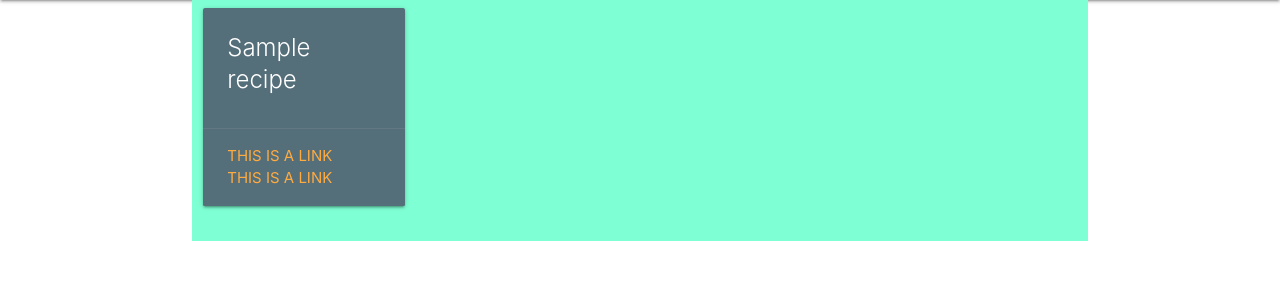
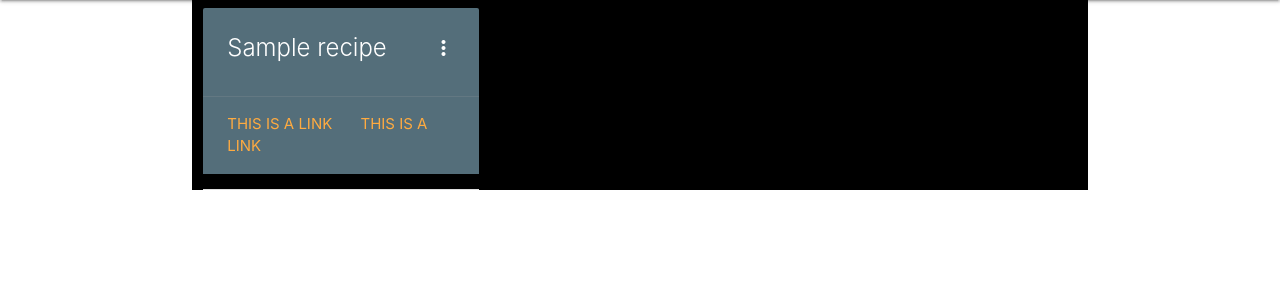
Before and after one commit to firepenguindisopanda/recipe-board, a Python web app: template App/templates/recipes.html in a window 1280 px wide. Shown: the part 64-364 px from the top of the page. Run offline with Jinja, Linux system fonts and the light colour scheme; the template is opened without the code that fills it: most values are stand-ins (such as "Sample title", 1, 10 or a date in 2020).

Commit message:
fixed the card layout to display 3 in a row

```diff
--- a/App/templates/recipes.html
+++ b/App/templates/recipes.html
@@ -8,28 +8,27 @@
     {% if current_user.is_authenticated %}
         <h3> Hi {{ current_user.username }}! </h3>
     {% endif %}
-    <div class="row">
-        <div class="col s12 m6 l3">
-    {% for recipe in recipe_data %}
+    <div class="row" style="background-color: black;">
 
 
-                <div class="row">
-                    <div class="col">
-                    <div class="card blue-grey darken-1">
+    {% for recipe in recipe_data %}
+        <div class="col m4">
+            <div class="card blue-grey darken-1 sticky-action">
                 <div class="card-content white-text">
-                        <span class="card-title">{{ recipe.name }}</span>
+                    <span class="card-title activator">{{ recipe.name }}<i class="material-icons right">more_vert</i></span>
+
                 </div>
                 <div class="card-action">
                     <a href="#">This is a link</a>
                     <a href="#">This is a link</a>
                 </div>
+                <div class="card-reveal">
+                    <span class="card-title grey-text text-darken-4">Card Title<i class="material-icons right">close</i></span>
+                    <p>Here is some more information about this product that is only revealed once clicked on.</p>
                 </div>
             </div>
+            <div class="divider"></div>
         </div>
-
-
-
     {% endfor %}
     </div>
-    </div>
 {% endblock %}
```
Lines whose indentation alone changed are shown as unchanged.
